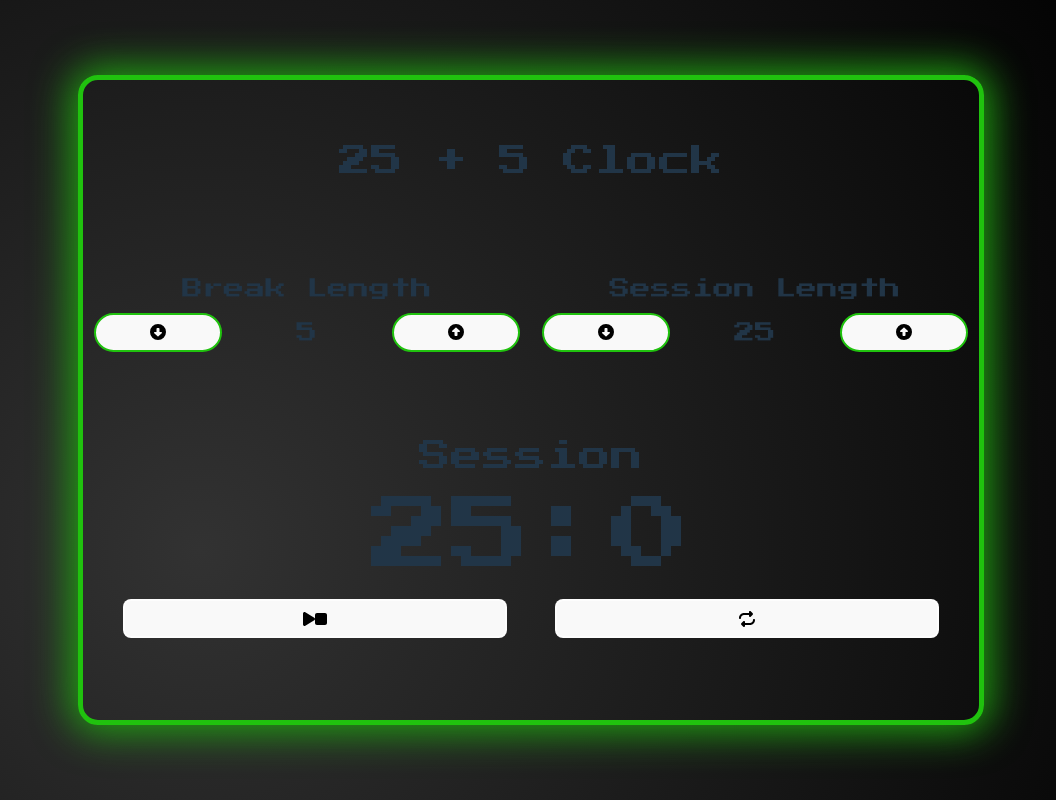
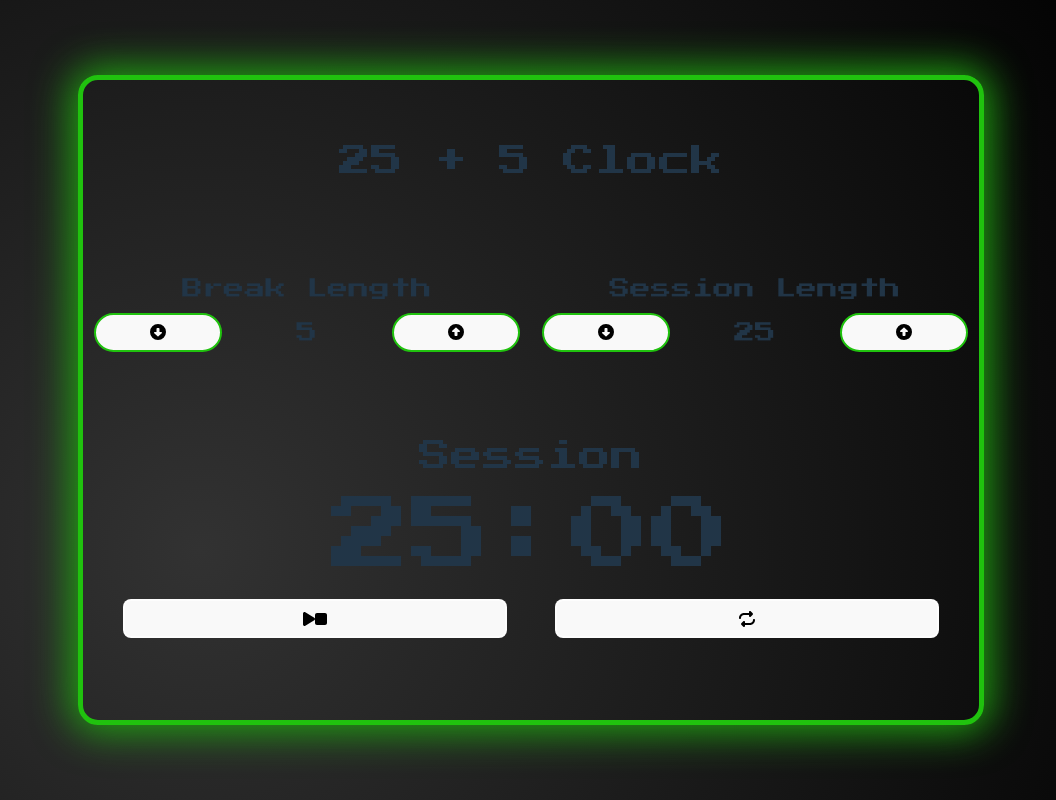
Before and after one commit to SoQu-PJ/25-5-Clock, a React (Vite) app: page / in a window 1280 px wide. Shown: the whole page, without its empty margins (109-1165 px from the left). Built offline with nearby package versions, Linux system fonts and the light colour scheme.

Commit message:
add clock display

```diff
--- a/src/App.tsx
+++ b/src/App.tsx
@@ -8,20 +8,25 @@ function App() {
   const [breakLength, setBreakLength] = useState<number>(5);
   const [breakSession, setBreakSession] = useState<number>(25);
 
-  const [min, setMin] = useState<string>('00')
+  const [seconds, setSeconds] = useState<number>(0)
+
 
   return (
     <main className='clock-container'>
       <h1 className='clock-title'>25 + 5 Clock</h1>
-      <BreakLabel breakLength={breakLength} setBreakLength={setBreakLength} />
-      <SessionLabel breakSession={breakSession} setBreakSession={setBreakSession} setMin={setMin} />
+      <BreakLabel
+        breakLength={breakLength}
+        setBreakLength={setBreakLength} />
+      <SessionLabel
+        breakSession={breakSession}
+        setBreakSession={setBreakSession}
+        setSeconds={setSeconds} />
       <TimerLabel
         breakSession={breakSession}
         setBreakSession={setBreakSession}
         breakLength={breakLength}
-        min={min}
-        setMin={setMin}
-      />
+        seconds={seconds}
+        setSeconds={setSeconds} />
     </main>
   )
 }
--- a/src/container/session-label.tsx
+++ b/src/container/session-label.tsx
@@ -14,7 +14,7 @@ const SessionLabel = (props: any) => {
     }
 
     useEffect(() => {
-        props.breakSession > 9 ? props.setMin(props.breakSession) : props.setMin('0' + props.breakSession);
+        props.setSeconds(props.breakSession * 60);
     }, [props.breakSession]);
 
     return (
--- a/src/container/timer-label.tsx
+++ b/src/container/timer-label.tsx
@@ -1,23 +1,29 @@
-import { useState } from "react";
+import { useState, useEffect } from "react";
 import { FontAwesomeIcon } from "@fortawesome/react-fontawesome";
 import { faPlay, faStop, faRepeat } from "@fortawesome/free-solid-svg-icons";
 
 const TimerLabel = (props: any) => {
-    const [sec, setSec] = useState<number>(0)
 
-    const Timer = () => {
-        // props.setMin((prev: number) => prev - 1);
-        // setSec(60);
-        // setInterval(() => {
-        //     setSec(prev => prev - 1);
-        // }, 1000);
+    const [hrs, setHrs] = useState<number>(0);
+    const [min, setMin] = useState<number>(0);
+    const [sec, setSec] = useState<number>(0);
+    const [interval, setInterval] = useState<boolean>(false);
+
+    const startTimerHandler = () => {
+
     }
+
+    useEffect(() => {
+        setHrs(Math.floor(props.seconds / 3600));
+        setMin(Math.floor((props.seconds - (hrs * 3600)) / 60));
+        setSec(props.seconds % 60);
+    }, [props.seconds])
 
     return (
         <section id="timer-label">
             <h2>Session</h2>
-            <p id="time-left">{props.min}:{sec}</p>
-            <button id="start_stop" onClick={Timer}><FontAwesomeIcon icon={faPlay} /><FontAwesomeIcon icon={faStop} /></button>
+            <p id="time-left">{min < 10 ? '0' : ''}{min}:{sec < 10 ? '0' : ''}{sec}</p>
+            <button id="start_stop" onClick={startTimerHandler}><FontAwesomeIcon icon={faPlay} /><FontAwesomeIcon icon={faStop} /></button>
             <button id="reset"><FontAwesomeIcon icon={faRepeat} /></button>
         </section>
     )
```
